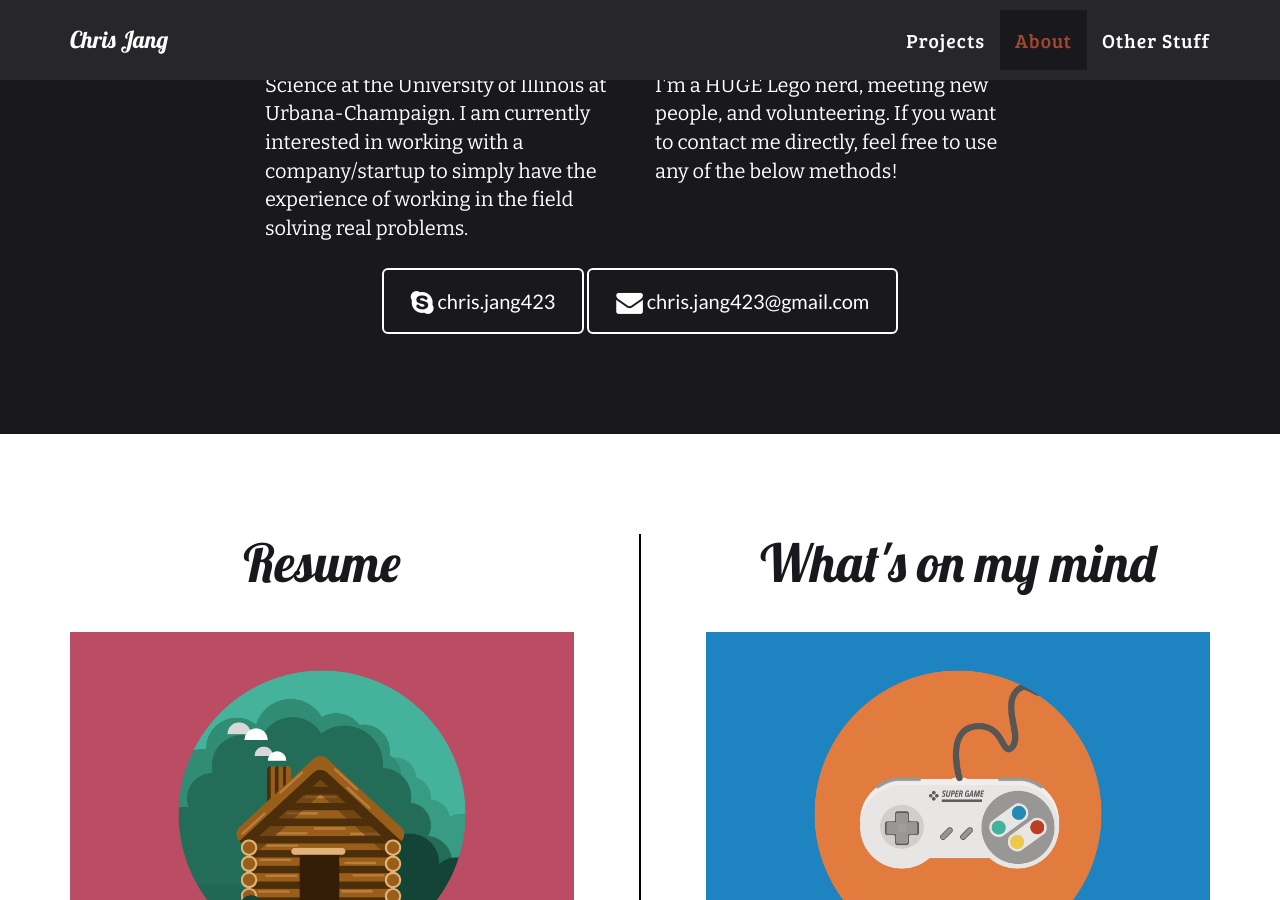
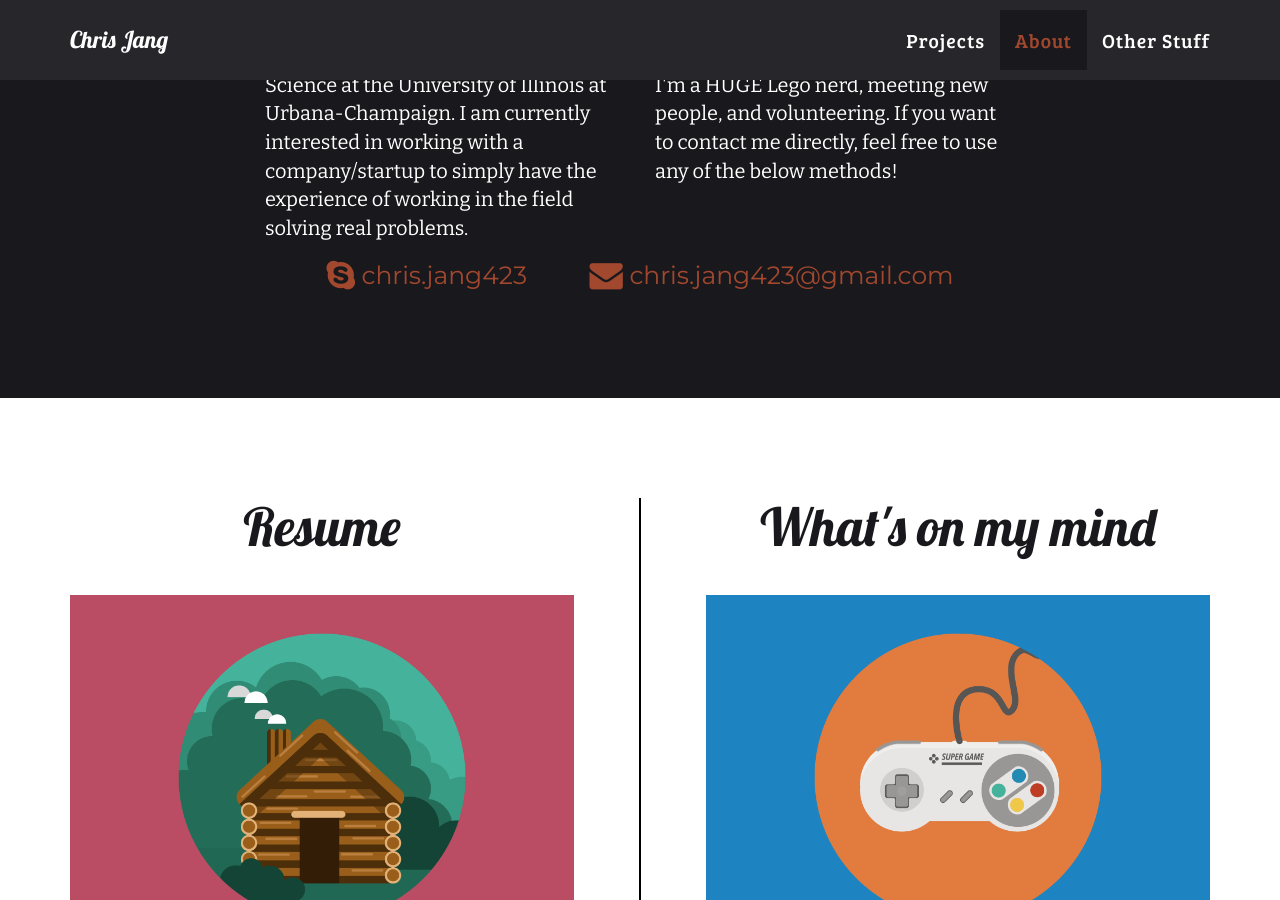
Before and after one commit to cjang5/cjang5.github.io, a Jekyll site: the page built from index.html, in a window 1280 px wide and 900 px high, scrolled down 1944 px. Built offline with Jekyll 4.4.1, drawn with Linux system fonts in a browser that asks for light colours.

Commit message:
Updated btn-contact

```diff
--- a/_includes/about.html
+++ b/_includes/about.html
@@ -17,10 +17,10 @@
                 </div>
 		<!-- Contact buttons -->
                 <div class="col-lg-8 col-lg-offset-2 text-center">
-                    <a href="#" onclick="return false" class="btn btn-lg btn-outline">
+                    <a href="#" onclick="return false" class="btn btn-lg btn-contact">
                         <i class="fa fa-skype fa-lg"></i> chris.jang423
                     </a>
-		    <a href="#" onclick="return false" class="btn btn-lg btn-outline">
+		    <a href="#" onclick="return false" class="btn btn-lg btn-contact">
 			<i class="fa fa-envelope fa-lg"></i> chris.jang423@gmail.com
 		    </a>
                 </div>
```
